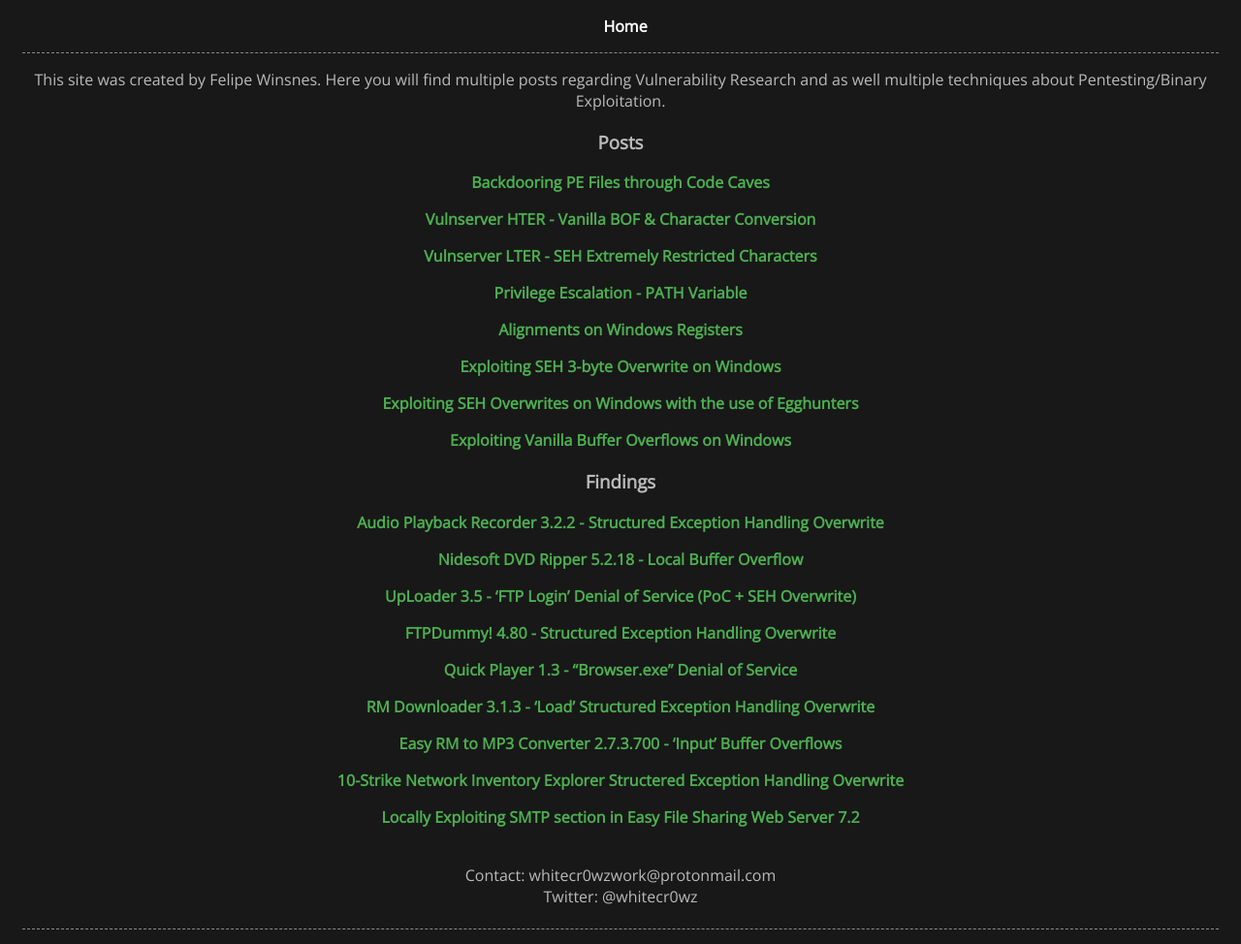
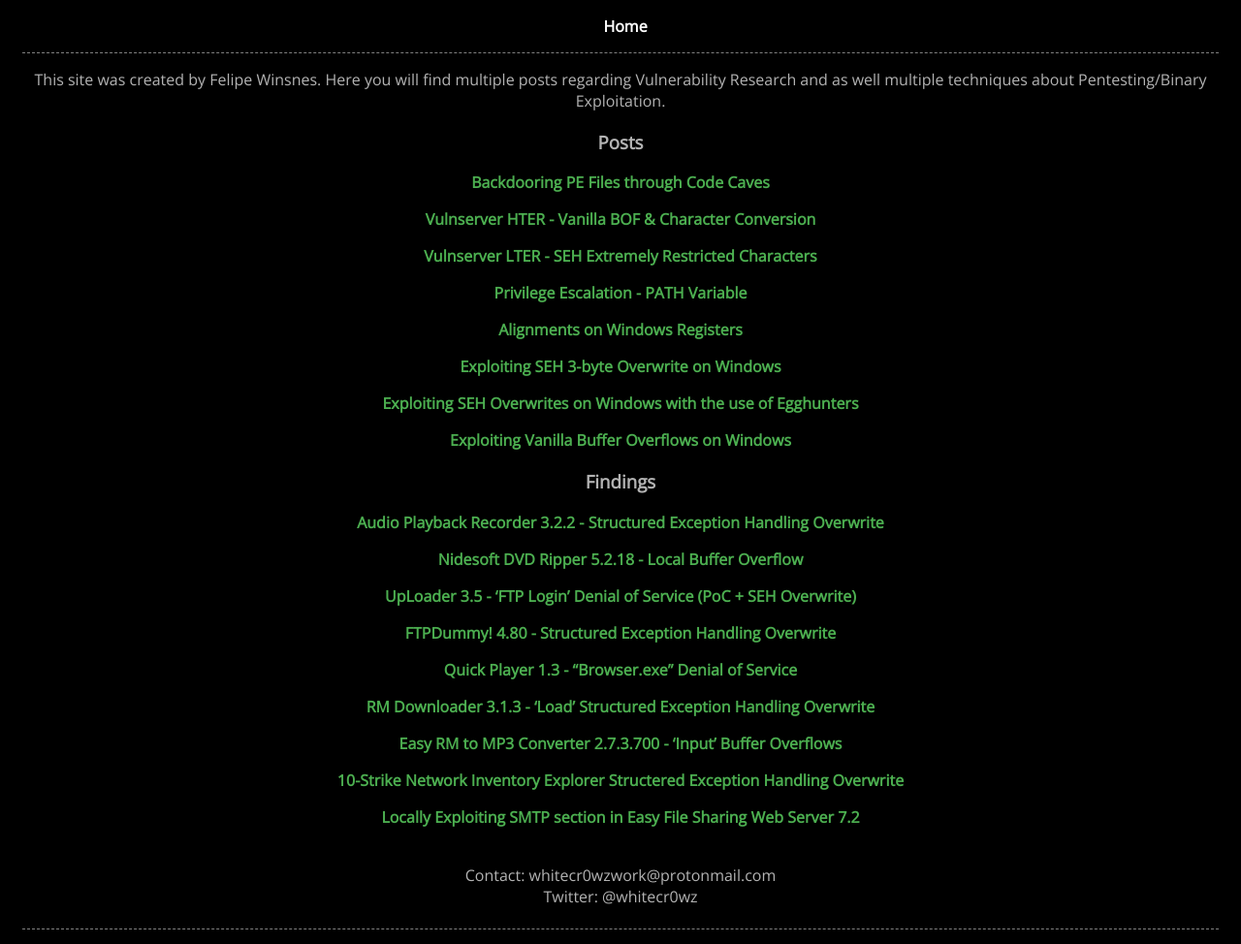
Before and after one commit to whitecr0wz/whitecr0wz.github.io, a Jekyll site: the page built from index.md, in a window 1280 px wide. Shown: the whole page at 97% size. Built offline with Jekyll 4.4.1, drawn with Linux system fonts in a browser that asks for light colours.

Commit message:
Update style.css

```diff
--- a/assets/css/style.css
+++ b/assets/css/style.css
@@ -30,7 +30,7 @@
 }
 
 body {
-	background-color: #181818; /*rgba(0,0,0,0.97);*/
+	background-color: #000000;/*#181818;*/ /*rgba(0,0,0,0.97);*/
 	color: rgba(255,255,255,0.7);
 	font-family: "Open Sans";
 }
```
